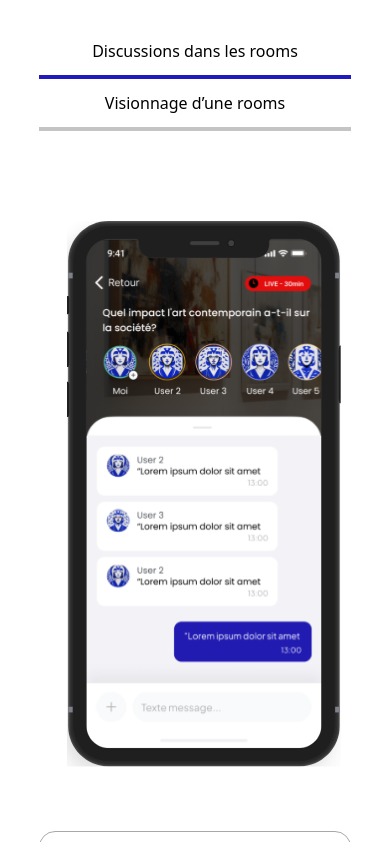
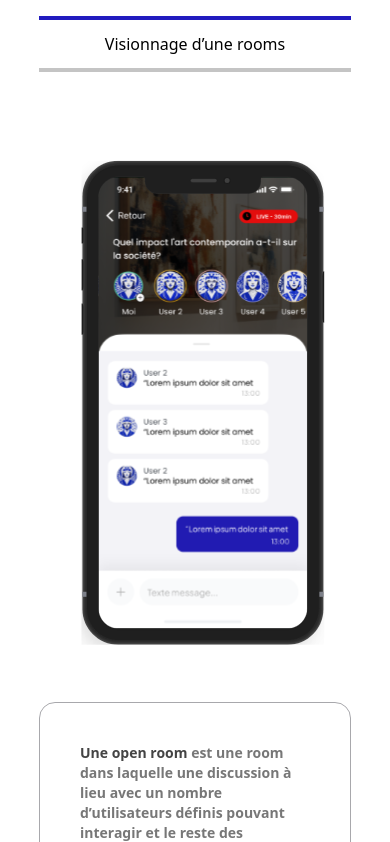
Before and after one commit to YdennMDS/Ydenn-Landing-Page, a React (Vite) app: page / in a window 390 px wide. Shown: the part 2142-2984 px from the top of the page. Built offline with nearby package versions, Linux system fonts and the light colour scheme.

Commit message:
updated json file + css for better responsive

```diff
--- a/src/data/roomData.json
+++ b/src/data/roomData.json
@@ -1,10 +1,16 @@
 {
   "openRoom": {
-    "text": "Une open room est une room dans laquelle une discussion à lieu avec un nombre d’utilisateurs définis pouvant interagir et le reste des utilisateurs non inscrit peuvent quant à eux assister à l'échange sans écrire et cette fois sans limite.",
-    "image": "InRoomTalk"
+    "starting": "Une open room",
+    "text": "est une room dans laquelle une discussion à lieu avec un nombre d’utilisateurs définis pouvant interagir et le reste des utilisateurs non inscrit peuvent quant à eux assister à l'échange sans écrire et cette fois sans limite.",
+    "text2": "est une room privé lancé par un utilisateur et ses abonnées. Seuls ces derniers y ont accès. Le but, créer des espaces d’échanges entre amis sur des thèmes et créneaux choisis.",
+    "starting2": "Une private room",
+    "image": "SeenRoom"
   },
   "privateRoom": {
-    "text": "Une private room est une room privé lancé par un utilisateur et ses abonnées. Seuls ces derniers y ont accès. Le but, créer des espaces d’échanges entre amis sur des thèmes et créneaux choisis.",
-    "image": "SeenRoom"
+    "starting": "",
+    "text": "Le visionnage d'une 'room' permet aux utilisateurs de suivre en direct ou en différé les discussions et échanges se déroulant dans une salle virtuelle dédiée à une thématique spécifique.",
+    "text2": "",
+    "starting2": "",
+    "image": "InRoomTalk"
   }
 }
--- a/src/pages/Home.tsx
+++ b/src/pages/Home.tsx
@@ -10,7 +10,7 @@ import roomData from "../data/roomData.json";
 function Home() {
   const [isOpen, setIsOpen] = useState(false);
 
-  const roomInfo = isOpen ? roomData.openRoom : roomData.privateRoom;
+  const roomInfo = isOpen ? roomData.privateRoom : roomData.openRoom;
 
   return (
     <div>
@@ -38,7 +38,7 @@ function Home() {
           </div>
         </div>
         <div className="w-full lg:w-1/2 flex items-center justify-center">
-          <img src={Images.Illustration1} alt="" />
+          <img className="w-4/5 md:w-auto" src={Images.Illustration1} alt="" />
         </div>
       </div>
       <div className="w-full h-auto py-10 gap-10 md:py-0 md:gap-0 md:h-[449px] bg-[#F5F5F5] flex flex-col md:flex-row items-center justify-center">
@@ -109,26 +109,17 @@ function Home() {
             </div>
           </div>
           <div className="flex flex-col lg:flex-row justify-center items-center">
-            <div>
-              <img
-                src={Images[roomInfo.image]}
-                alt=""
-                className="mt-20 lg:ml-24"
-              />
+            <div className="mt-20 lg:ml-24 w-[300px] h-[550px]">
+              <img src={Images[roomInfo.image]} alt="room info" />
             </div>
             <div className="w-4/5 lg:w-[672px] h-auto min-h-[446px] border border-[#52525B80] rounded-2xl lg:ml-24 flex items-center flex-col lg:items-start">
               <p className="text-[#777777] text-sm lg:text-[17px] font-semibold mx-10 lg:mx-20 my-10 text-start">
-                <span className="text-[#444444]">Une open room</span> est une
-                room dans laquelle une discussion à lieu avec un nombre
-                d’utilisateurs définis pouvant interagir et le reste des
-                utilisateurs non inscrit peuvent quant à eux assister à
-                l'échange sans écrire et cette fois sans limite.
+                <span className="text-[#444444]">{roomInfo.starting} </span>
+                {roomInfo.text}
               </p>
               <p className="text-[#777777] text-sm lg:text-[17px] font-semibold mx-10 lg:mx-20 my-10 text-start">
-                <span className="text-[#444444]">Une private room</span> est une
-                room privé lancé par un utilisateur et ses abonnées. Seuls ces
-                derniers y ont accès. Le but, créer des espaces d’échanges entre
-                amis sur des thèmes et créneaux choisis.
+                <span className="text-[#444444]">{roomInfo.starting2} </span>
+                {roomInfo.text2}
               </p>
               <CustomButton
                 text="Je m'inscris"
```
